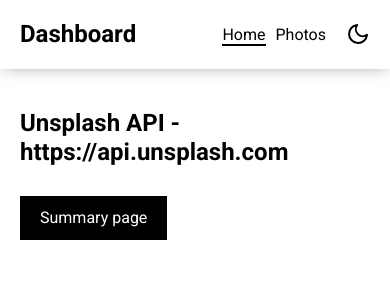
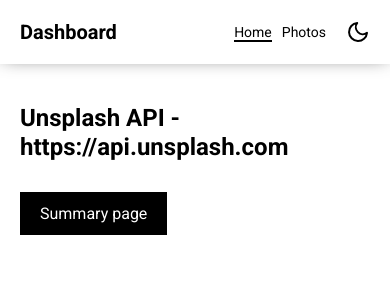
Before and after one commit to vasilkovalyov/dashboard-next-js, a Next.js app: page / in a window 390 px wide. Shown: the top 300 px of the page. Built offline with nearby package versions, Linux system fonts and the light colour scheme.

Commit message:
refactored responsive styles

```diff
--- a/src/components/Header/header.module.scss
+++ b/src/components/Header/header.module.scss
@@ -25,6 +25,10 @@
 
     h2 {
       margin-bottom: 0;
+
+      @media (max-width: 579px) {
+        font-size: 20px;
+      }
     }
   }
 }
--- a/src/components/Navbar/navbar.module.scss
+++ b/src/components/Navbar/navbar.module.scss
@@ -5,6 +5,12 @@
   }
 
   & &__item {
+    font-size: 14px;
+
+    @media (min-width: 580px) {
+      font-size: 16px;
+    }
+
     &:not(:last-child) {
       margin-right: 10px;
     }
```
